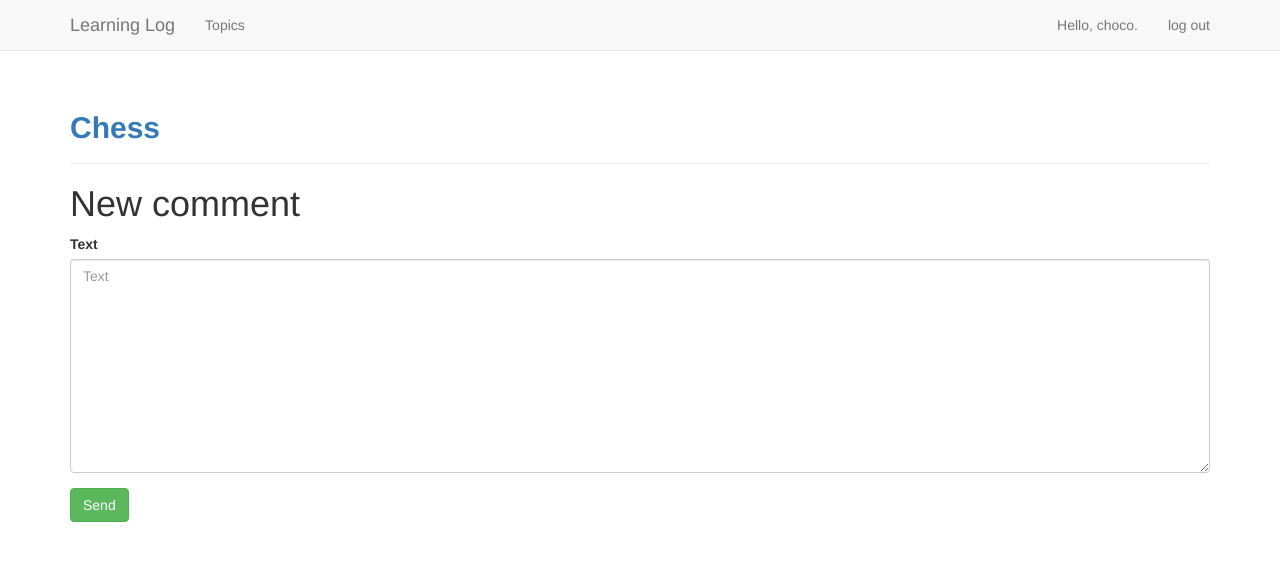
After one commit to Choco0914/learning_log, a Django app: page /read_entry/2/comment/ in a window 1280 px wide. The commit adds this page. Shown: the top 561 px of the page. Run offline with Django 3.2, Linux system fonts and the light colour scheme; a user stored in the database is signed in; data comes from the database, SQL or seed files in the repository; both versions use the stored data as it was after the commit; some libraries are stand-ins or nearby versions.

Commit message:
Add Comment function

```diff
--- a/learning_logs/admin.py
+++ b/learning_logs/admin.py
@@ -1,5 +1,6 @@
 from django.contrib import admin
-from .models import Topic, Entry
+from .models import Topic, Entry, Comment
 
 admin.site.register(Topic)
 admin.site.register(Entry)
+admin.site.register(Comment)
--- a/learning_logs/forms.py
+++ b/learning_logs/forms.py
@@ -1,6 +1,6 @@
 from django import forms
 
-from .models import Topic, Entry
+from .models import Topic, Entry, Comment
 
 
 class TopicForm(forms. ModelForm):
@@ -18,3 +18,9 @@ class EntryForm(forms.ModelForm):
         widgets = {'text' : forms.Textarea(attrs={'cols':80})}
         labels = {'text':'',}
         widgets = {'text': forms.Textarea(attrs={'cols':80})}
+
+class CommentForm(forms.ModelForm):
+    class Meta:
+        model = Comment
+        fields = ['text',]
+        lavels = {'text':'',}
--- a/learning_logs/models.py
+++ b/learning_logs/models.py
@@ -1,5 +1,6 @@
 from django.db import models
 from django.contrib.auth.models import User
+from django.utils import timezone
 
 class Topic(models.Model):
     """topic은 사용자가 공부하고 있는 주제이다."""
@@ -28,3 +29,18 @@ class Entry(models.Model):
             return self.text[:50] + "..."
         else:
             return self.text[:]
+
+class Comment(models.Model):
+    topic = models.ForeignKey(Topic, related_name='comments',
+     on_delete = models.CASCADE)
+    author = models.ForeignKey(User, on_delete = models.CASCADE)
+    text = models.TextField()
+    created_date = models.DateTimeField(default=timezone.now)
+    approved_comment = models.BooleanField(default=False)
+
+    def approve(self):
+        self.approved_comment = True
+        self.save()
+
+    def __str__(self):
+        return self.text
--- /dev/null
+++ b/learning_logs/templates/learning_logs/add_comment_to_topic.html
@@ -0,0 +1,21 @@
+{% extends 'learning_logs/base.html' %}
+{% load bootstrap3 %}
+
+{% block header %}
+  <h2><a href="{% url 'learning_logs:read_entry' entry.id %}">
+    <strong>{{ topic }}</strong></h2></a>
+{% endblock %}
+
+{% block content %}
+    <h1>New comment</h1>
+    <form action="{% url 'learning_logs:add_comment_to_topic' entry.id %}"
+     method="post" class="post-form">
+
+        {% csrf_token %}
+        {% bootstrap_form form %}
+
+        {% buttons %}
+        <button name="submit" class="btn btn-success">Send</button>
+        {% endbuttons %}
+    </form>
+{% endblock %}
--- a/learning_logs/urls.py
+++ b/learning_logs/urls.py
@@ -15,19 +15,28 @@ urlpatterns = [
 
     # 새 주제를 추가하는 페이지
     re_path(r'^new_topic/$', views.new_topic, name = 'new_topic'),
+
     # 새 항목을 추가하는 페이지
     re_path(r'^new_entry/(?P<topic_id>\d+)/$', views.new_entry,
      name = 'new_entry'),
+
      # 항목을 편집하는 페이지
      re_path(r'^edit_entry/(?P<entry_id>\d+)/$', views.edit_entry,
      name = 'edit_entry'),
+
      # 항목의 자세한 페이지
      re_path(r'^read_entry/(?P<entry_id>\d+)/$', views.read_entry,
      name = 'read_entry'),
+
      # 주제를 삭제 하는 페이지
      re_path(r'^topics/(?P<topic_id>\d+)/remove/$', views.topics_remove,
      name='topics_remove'),
+
      # 내용을 삭제하는 페이지
      re_path(r'topics/(?P<entry_id>\d+)/entry_remove/$', views.entries_remove,
      name='entries_remove'),
+
+     #댓글을 추가하는 페이지
+     re_path(r'^read_entry/(?P<entry_id>\d+)/comment/$',
+      views.add_comment_to_topic, name= 'add_comment_to_topic'),
 ]
--- a/learning_logs/views.py
+++ b/learning_logs/views.py
@@ -4,7 +4,7 @@ from django.urls import reverse
 
 
 from .models import Topic, Entry
-from .forms import TopicForm, EntryForm
+from .forms import TopicForm, EntryForm, CommentForm
 from django.contrib.auth.decorators import login_required
 from django.contrib.auth.models import User
 from django.db.models import Q
@@ -110,12 +110,34 @@ def edit_entry(request, entry_id):
         form = EntryForm(instance=entry)
     else:
         # POST 데이터를 받았으므로 받은 데이터를 처리한다.
-        form = EntryForm(instance=entry, data=request.POST)
+        form = EntryForm(data=request.POST)
         return HttpResponseRedirect(reverse('learning_logs:topic',
                                     args=[topic.id]))
 
     context = {'entry': entry, 'topic':topic, 'form': form}
     return render(request, 'learning_logs/edit_entry.html', context)
+
+@login_required
+def add_comment_to_topic(request, entry_id):
+    "댓글을 달수있게한다."
+    entry = Entry.objects.get(id=entry_id)
+    topic = entry.topic
+
+    if request.method != "POST":
+        form = CommentForm()
+    else:
+        form = CommentForm(data=request.POST)
+        if form.is_valid():
+            new_comment = form.save(commit=False)
+            new_comment.topic = topic
+            new_comment.author = request.user
+            new_comment.save()
+            return HttpResponseRedirect(reverse('learning_logs:read_entry',
+                                        args=[entry_id]))
+
+    context = {'entry':entry, 'topic':topic, 'form':form,}
+    return render(request, 'learning_logs/add_comment_to_topic.html',
+            context)
 
 @login_required
 def topics_remove(request, topic_id):
```
Also changed, not shown: learning_logs/templates/learning_logs/read_entry.html (+33 -2 lines), db.sqlite3, learning_logs/migrations/0006_comment.py (added).
